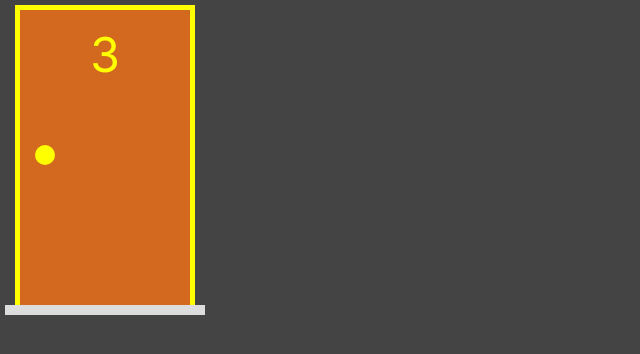
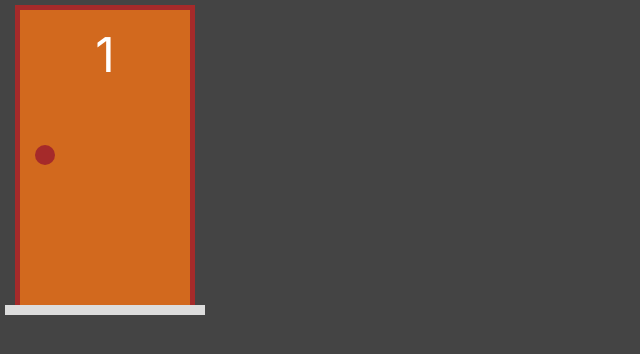
Before and after one commit to gustavobraga1001/doorsgame, a Next.js app: page / in a window 1280 px wide. Shown: the top 354 px of the page, without its empty margins (0-640 px from the left). Built offline with nearby package versions, Linux system fonts and the light colour scheme.

Commit message:
Feature: implementhing TypeScript in this project

```diff
--- a/package.json
+++ b/package.json
@@ -9,11 +9,13 @@
     "lint": "next lint"
   },
   "dependencies": {
+    "next": "14.2.5",
     "react": "^18",
-    "react-dom": "^18",
-    "next": "14.2.5"
+    "react-dom": "^18"
   },
   "devDependencies": {
+    "@types/node": "22.1.0",
+    "@types/react": "18.3.3",
     "eslint": "^8",
     "eslint-config-next": "14.2.5"
   }
--- a/src/app/page.jsx
+++ b/src/app/page.jsx
@@ -1,10 +1,15 @@
-import Door from "@/components/Door";
+"use client"; // This is a client component 👈🏽
+
+import { useState } from "react";
+import DoorModel from "../model/door";
+import Door from "../components/Door";
 
 export default function Home() {
+  const [d1, setD1] = useState(new DoorModel(1));
   return (
     <main>
-      <div>
-        <Door selected />
+      <div style={{ display: "flex" }}>
+        <Door door={d1} />
       </div>
     </main>
   );
--- a/src/components/Door.jsx
+++ /dev/null
@@ -1,20 +0,0 @@
-import styles from "../styles/Door.module.css";
-
-const Door = (props) => {
-  const selected = props.selected ? styles.selected : ""
-  return (
-    <div className={styles.area}>
-      <div className={`${styles.frame} ${selected}`}>
-        <div className={styles.door}>
-          <div className={styles.number}>3</div>
-          <div className={styles.handle}></div>
-        </div>
-      </div>
-      <div className={styles.bottom}>
-
-      </div>
-    </div>
-  );
-};
-
-export default Door;
--- /dev/null
+++ b/src/components/Door.tsx
@@ -0,0 +1,24 @@
+import styles from "../styles/Door.module.css";
+import DoorModel from "../model/door";
+
+interface DoorProps {
+  door: DoorModel;
+}
+
+const Door = (props: DoorProps) => {
+  const { door } = props;
+  const selected = door.selected ? styles.selected : "";
+  return (
+    <div className={styles.area}>
+      <div className={`${styles.frame} ${selected}`}>
+        <div className={styles.door}>
+          <div className={styles.number}>{door.number}</div>
+          <div className={styles.handle}></div>
+        </div>
+      </div>
+      <div className={styles.bottom}></div>
+    </div>
+  );
+};
+
+export default Door;
--- /dev/null
+++ b/src/model/door.ts
@@ -0,0 +1,44 @@
+export default class DoorModel {
+  #number: number;
+  #hasGift: boolean;
+  #selected: boolean;
+  #open: boolean;
+
+  constructor(number: number, hasGift = false, selected = false, open = false) {
+    this.#number = number;
+    this.#hasGift = hasGift;
+    this.#selected = selected;
+    this.#open = open;
+  }
+
+  get number() {
+    return this.#number;
+  }
+  get hasGift() {
+    return this.#hasGift;
+  }
+  get selected() {
+    return this.#selected;
+  }
+  get open() {
+    return this.#open;
+  }
+
+  deselect() {
+    const selected = false;
+
+    return new DoorModel(this.#number, this.#hasGift, selected, this.#open);
+  }
+
+  toggleSelection() {
+    const selected = !this.#selected;
+
+    return new DoorModel(this.#number, this.#hasGift, selected, this.#open);
+  }
+
+  openDoor() {
+    const open = true;
+
+    return new DoorModel(this.#number, this.#hasGift, this.#selected, open);
+  }
+}
```
Also changed, not shown: src/model/door.js (deleted, +0 -44 lines), tsconfig.json (added, +24 -0 lines), 1 other file (tests, documents, lock files or other folders).
